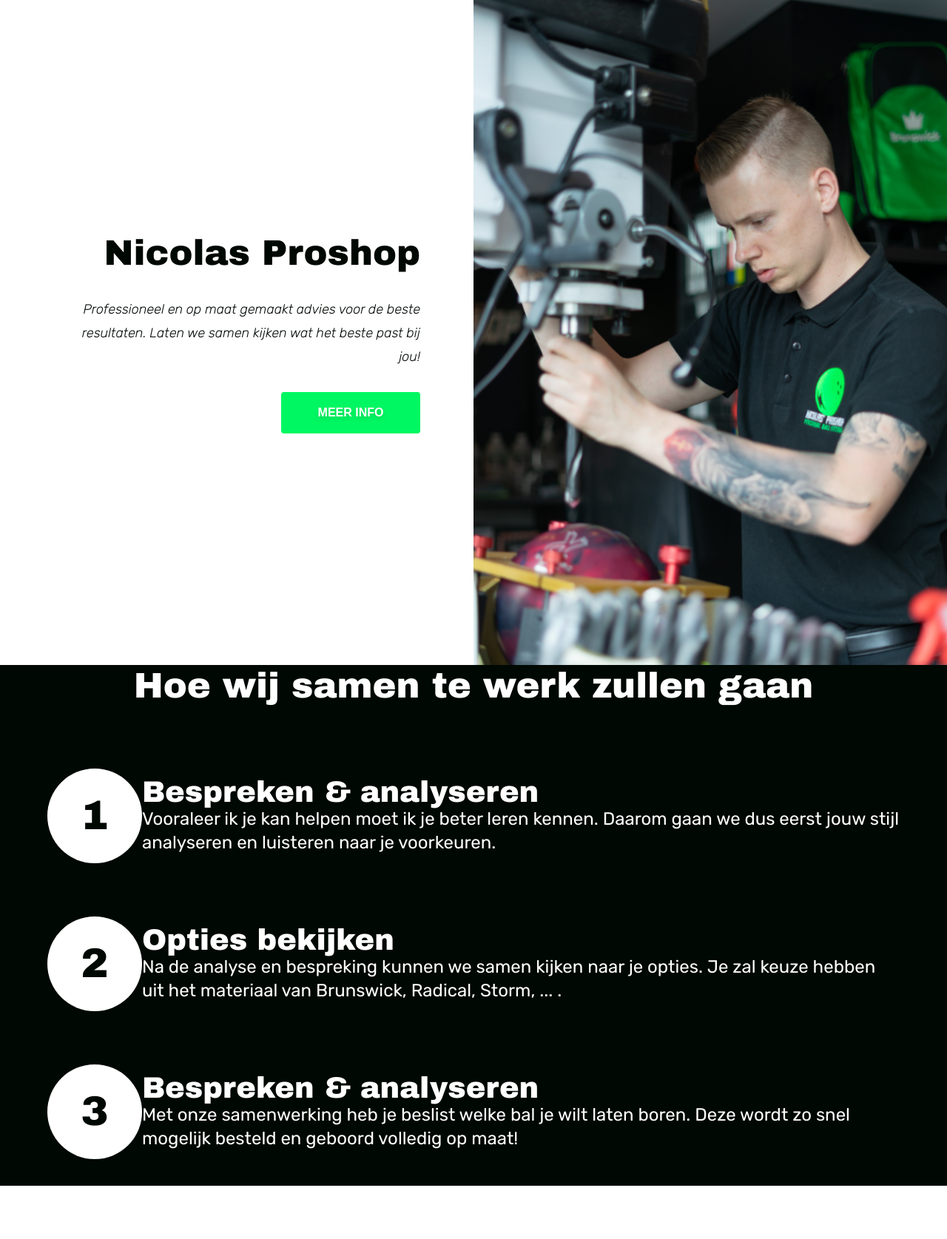
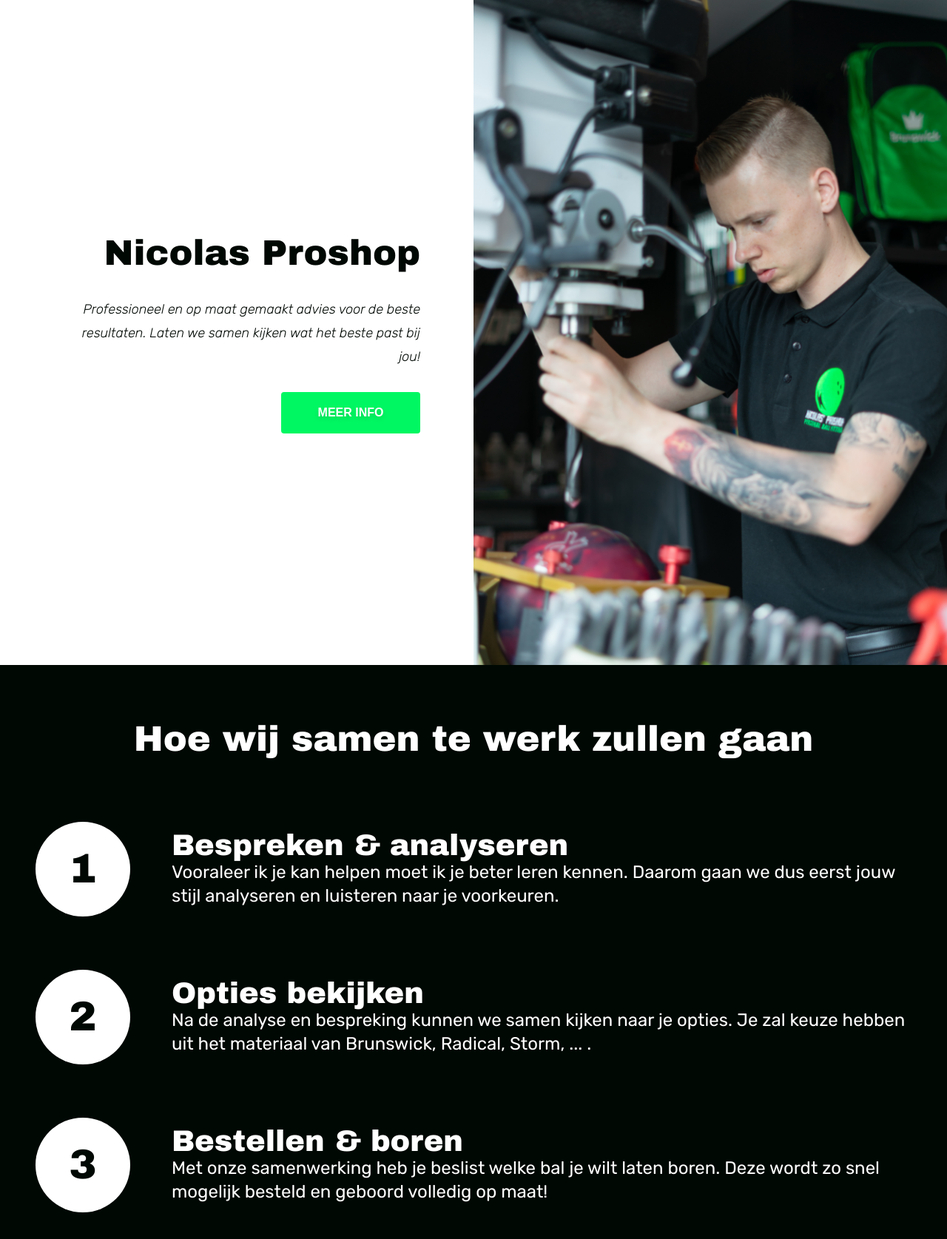
Before and after one commit to NicolasMaas/Dreamphase_Proshop, a Jekyll site: the page built from index.html, in a window 1280 px wide. Shown: the whole page at 74% size. Built offline with Jekyll 4.4.1, drawn with Linux system fonts in a browser that asks for light colours; before the commit the page ends 1603 px from its top, so only the background shows below that.

Commit message:
Steps & hero section styling finished (and responsive)
May need code cleanup

```diff
--- a/_sass/4-elements/headers.scss
+++ b/_sass/4-elements/headers.scss
@@ -3,6 +3,13 @@ h1, h2, h3, h4, h5, h6 {
 }
 
 h2 {
-    font-size: 48px;
-    line-height: 56px;
+    font-size: 32px;
+    line-height: 40px;
 }
+
+@media (min-width: 768px) {
+    h2 {
+        font-size: 48px;
+        line-height: 56px;
+    }
+}
--- a/_sass/6-components/steps.scss
+++ b/_sass/6-components/steps.scss
@@ -1,4 +1,3 @@
-@media (min-width: 768px) {
 .c-steps {
     height: 100%;
     margin-left: auto;
@@ -7,6 +6,7 @@
     flex-direction: column;
     align-items: center;
     justify-content: center;
+    padding: 0 $gutter;
 }
 
 .c-steps-list {
@@ -15,13 +15,14 @@
 }
 
 .c-steps__title {
+    margin-top: 72px;
     margin-bottom: 48px;
 }
 
 .c-steps-list--item {
     display: flex;
     align-items: center;
-        flex-direction: row;
+    flex-direction: column;
     list-style: none;
     margin: 0;
     padding: 0;
@@ -32,12 +33,11 @@
     display: flex;
     align-items: center;
     justify-content: center;
-        height: 128px !important;
-        width: 128px !important;
+    height: 112px;
+    width: 112px;
     background-color: #FFFFFF;
     color: $black;
     border-radius: 100%;
-        // margin-right: 56px;
 
     span {
         font-family: 'Archivo Black', sans-serif;
@@ -54,8 +54,27 @@
 }
 
 .c-steps-list--item__title {
+    font-size: 32px;
+    line-height: 40px;
+    margin-bottom: 24px;
+}
+
+
+@media (min-width: 768px) {
+    .c-steps-list--item__circle {
+        margin-right: 56px;
+        min-width: 128px;
+        min-height: 128px;
+    }
+
+    .c-steps-list--item {
+        flex-direction: row;
+    }
+
+    .c-steps-list--item__title {
         font-size: 40px;
         line-height: 40px;
+        margin: unset;
     }
 
     .c-steps-list--item__text {
--- a/index.html
+++ b/index.html
@@ -6,7 +6,8 @@ title: Home
 layout: default
 ---
 
-<div class="o-row-fluid">
+<div
+    class="o-row-fluid">
     <!-- <div class="o-container"> -->
     <div class="c-hero">
         <section class="c-hero--left">
@@ -14,7 +15,7 @@ layout: default
 
             <p class="c-hero__text">
                 Professioneel en op maat gemaakt advies voor de beste resultaten. Laten we samen kijken wat het beste
-                past bij jou!
+                                                                                past bij jou!
             </p>
 
             <button class="c-button-reset c-button c-hero__button">
@@ -41,8 +42,7 @@ layout: default
 
                 <div class="c-steps-list--item__description">
                     <h3 class="c-steps-list--item__title">Bespreken & analyseren</h3>
-                    <p class="c-steps-list--item__text">Vooraleer ik je kan helpen moet ik je beter leren kennen. Daarom
-                        gaan we dus eerst jouw stijl analyseren en luisteren naar je voorkeuren.</p>
+                    <p class="c-steps-list--item__text">Vooraleer ik je kan helpen moet ik je beter leren kennen. Daarom gaan we dus eerst jouw stijl analyseren en luisteren naar je voorkeuren.</p>
                 </div>
             </li>
 
@@ -53,8 +53,7 @@ layout: default
 
                 <div class="c-steps-list--item__description">
                     <h3 class="c-steps-list--item__title">Opties bekijken</h3>
-                    <p class="c-steps-list--item__text">Na de analyse en bespreking kunnen we samen kijken naar je
-                        opties. Je zal keuze hebben uit het materiaal van Brunswick, Radical, Storm, ... .</p>
+                    <p class="c-steps-list--item__text">Na de analyse en bespreking kunnen we samen kijken naar je opties. Je zal keuze hebben uit het materiaal van Brunswick, Radical, Storm, ... .</p>
                 </div>
             </li>
 
@@ -64,9 +63,8 @@ layout: default
                 </span>
 
                 <div class="c-steps-list--item__description">
-                    <h3 class="c-steps-list--item__title">Bespreken & analyseren</h3>
-                    <p class="c-steps-list--item__text">Met onze samenwerking heb je beslist welke bal je wilt laten
-                        boren. Deze wordt zo snel mogelijk besteld en geboord volledig op maat!</p>
+                    <h3 class="c-steps-list--item__title">Bestellen & boren</h3>
+                    <p class="c-steps-list--item__text">Met onze samenwerking heb je beslist welke bal je wilt laten boren. Deze wordt zo snel mogelijk besteld en geboord volledig op maat!</p>
                 </div>
             </li>
         </ul>
```
Lines whose indentation alone changed are shown as unchanged.
